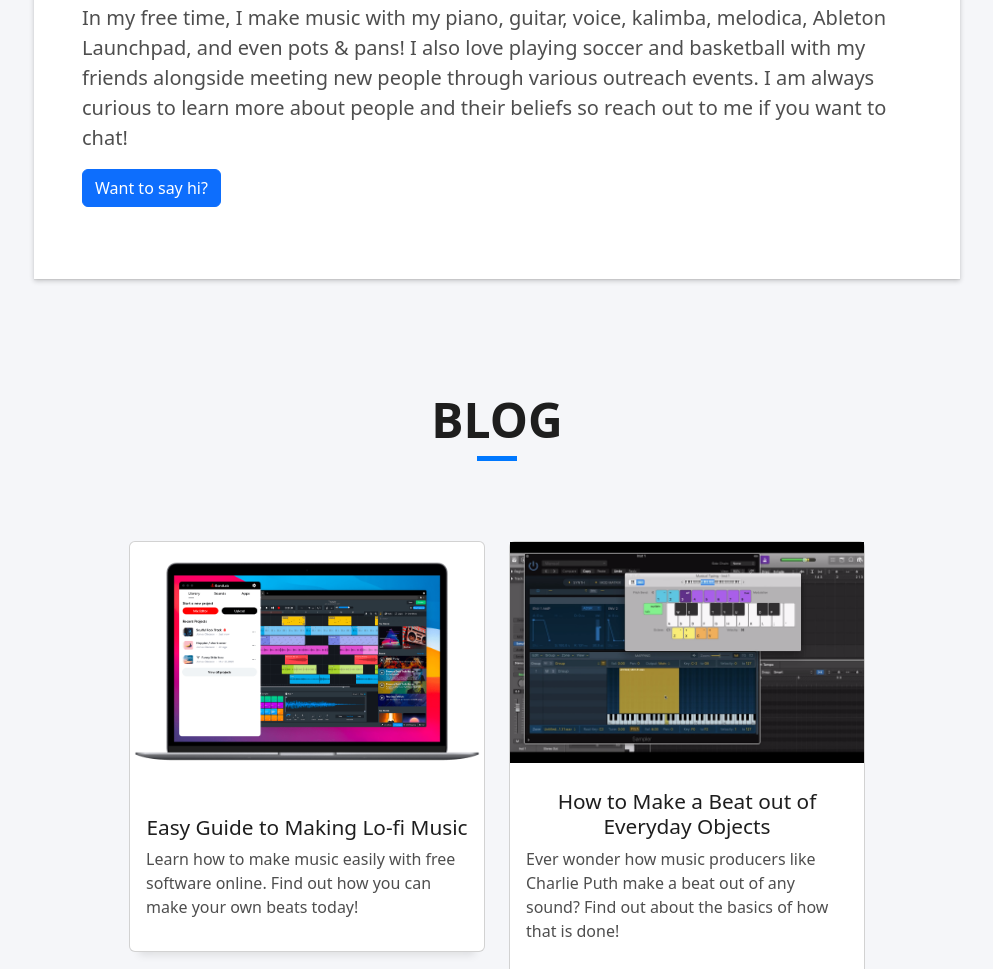
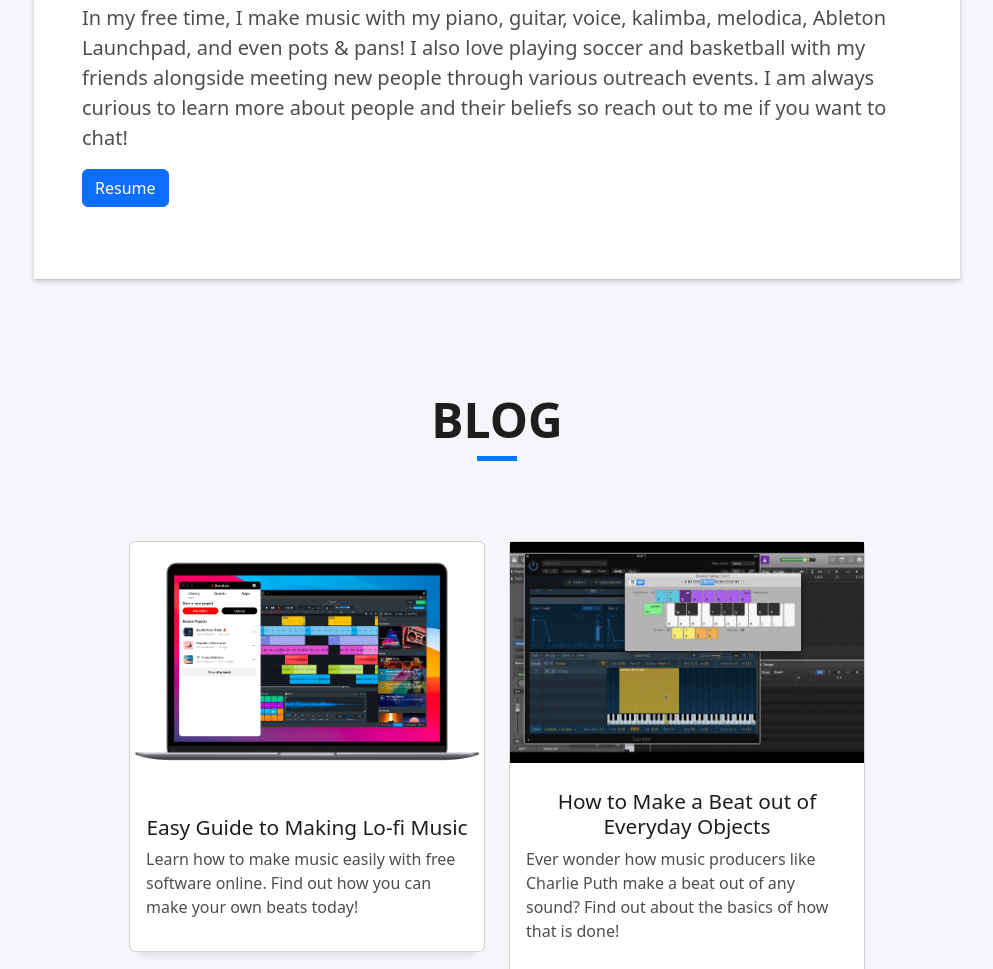
Before and after one commit to Daniel-Wang-UX/portfolio, a plain HTML site: page index.html in a window 1280 px wide. Shown: the part 2492-3461 px from the top of the page, without its empty margins (143-1136 px from the left). Drawn offline with Linux system fonts and the light colour scheme.

Commit message:
Update index.html

```diff
--- a/index.html
+++ b/index.html
@@ -330,7 +330,7 @@
                     and basketball with my friends alongside meeting new people through various outreach events. I am always curious to learn
                     more about people and their beliefs so reach out to me if you want to chat!
                   </p>
-                  <h5><a class="btn btn-primary btn scrollto" href="#contact">Want to say hi?</a></h5>
+                  <h5><a class="btn btn-primary btn scrollto" href="Daniel Wang Resume 2023.pdf" target="_blank">Resume</a></h5>
 
                 </div>
               </div>
```
